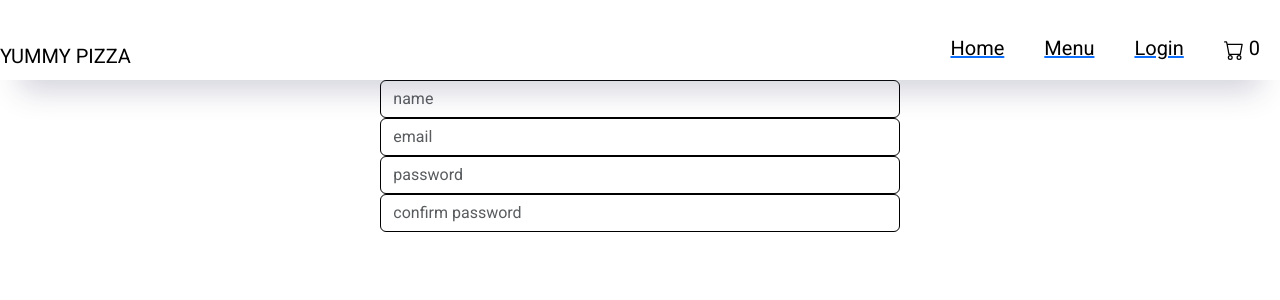
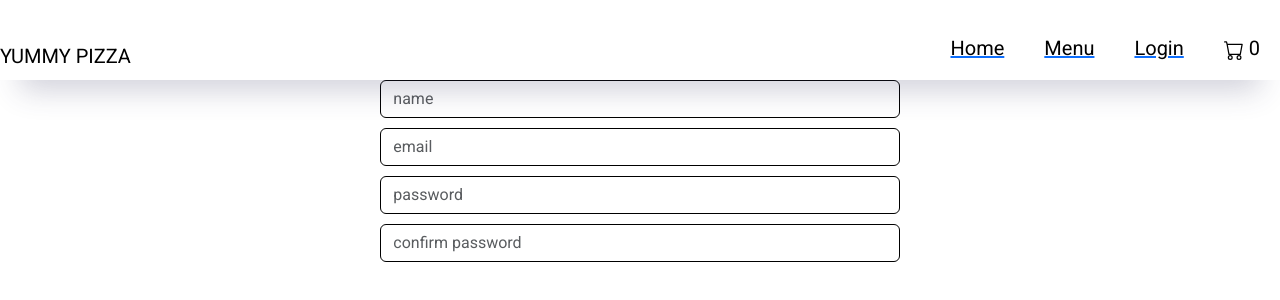
Before and after one commit to Wathsala970/mern_pizza, a React (Create React App) app in the folder client/: page /register in a window 1280 px wide. Shown: the top 300 px of the page. Built offline with nearby package versions, Linux system fonts and the light colour scheme; a web font is replaced by a local one.

Commit message:
create css

```diff
--- a/client/src/index.css
+++ b/client/src/index.css
@@ -34,3 +34,12 @@ code {
 .fa-trash{
   color: red;
 }
+.input{
+  margin-top: 10px !important;
+  box-shadow: none !important;
+
+}
+.form-control{
+  margin-bottom: 10px !important;
+  padding-bottom: 10px;
+}
```
